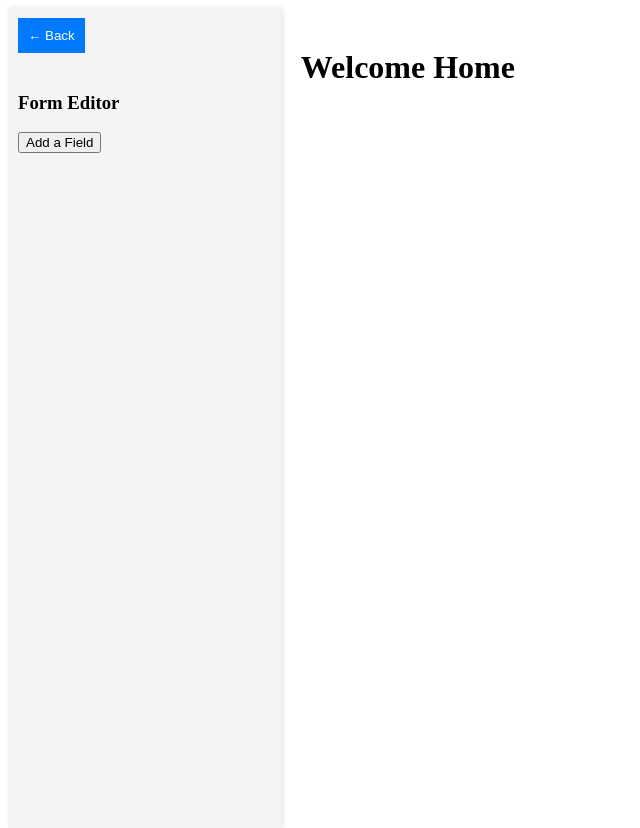
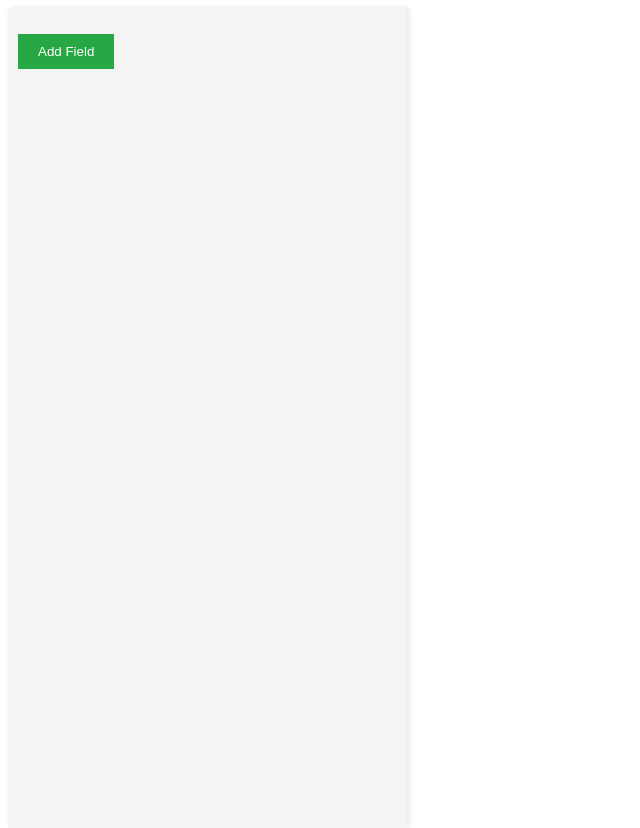
Before and after one commit to Bhanuka-Fernando/form_editor_screen, a React (Create React App) app in the folder frontend/: page / in a window 1280 px wide. Shown: the whole page, without its empty margins (0-640 px from the left). Built offline with nearby package versions, Linux system fonts and the light colour scheme.

Commit message:
adding form components completed

```diff
--- a/frontend/src/App.js
+++ b/frontend/src/App.js
@@ -1,28 +1,35 @@
 import './App.css';
-import { BrowserRouter as Router, Route, Routes } from 'react-router-dom';
+import React, { useState } from 'react';
+import Navbar from './components/navbar/Navbar';
 
-import Navbar from './components/navbar/Navbar';
-import Home from './components/home/Home';
-import Profile from './components/profile/Profile';
-import Settings from './components/settings/Settings';
 
 
 function App() {
+
+  const [fields, setFields] = useState([]);
+
+  // Function to add a new field
+  const addField = (field) => {
+    setFields([...fields, field]);
+  };
+
+  // Function to remove a field
+  const removeField = (index) => {
+    const updatedFields = fields.filter((_, i) => i !== index);
+    setFields(updatedFields);
+  };
+
+
   return (
-    <Router>
+
       <div className="left-container">
-        <Navbar />
+      <Navbar fields={fields} onAddField={addField} onRemoveField={removeField} />
 
         <div className="right-content">
-          <Routes>
-            <Route path="/" element={<Home/>}/>
-            <Route path="/profile" element={<Profile/>}/>
-            <Route path="/settings" element={<Settings/>}/>
 
-          </Routes>
         </div>
       </div>
-    </Router>
+
   );
 }
 
--- a/frontend/src/components/navbar/Navbar.css
+++ b/frontend/src/components/navbar/Navbar.css
@@ -1,80 +1,105 @@
 .navbar {
-    width: 20%; /* Remove quotes */
+    width: 30%; /* Remove quotes */
     background: #f4f4f4; /* Remove quotes */
     height: 100%;
     padding: 10px; /* Remove quotes */
     box-shadow: 2px 0px 5px rgba(0, 0, 0, 0.1); /* Use the correct camelCase for box-shadow */
 }
 
-.navLists {
-    list-style: none; /* Remove quotes */
-    padding: 0;
-    margin: 0;
-}
+.selected-fields {
+    margin-bottom: 1rem;
+  }
 
-.BackButton{
-    margin-bottom: 20px;
-    padding: 10px;
-    background-color: #007BFF;
+  .field-item {
+    background-color: #007bff;
+    color: white;
+    padding: 5px 10px;
+    margin: 5px 0;
+    display: flex;
+    justify-content: space-between;
+    align-items: center;
+    width: 200px;
+  }
+
+  .field-item span {
+    cursor: pointer;
+  }
+
+  .field-item button {
+    background-color: #dc3545;
     color: white;
     border: none;
+    padding: 5px;
     cursor: pointer;
-}
+  }
 
+  .btn-add-field {
+    padding: 10px 20px;
+    background-color: #28a745;
+    border: none;
+    color: white;
+    cursor: pointer;
+  }
 
+  .form-container {
+    background-color: #f8f9fa;
+    padding: 15px;
+    border-radius: 8px;
+    width: 300px;
+    margin-top: 20px;
+  }
 
+  .form-container form div {
+    margin-bottom: 10px;
+  }
 
+  .form-container form label {
+    display: block;
+    margin-bottom: 5px;
+  }
 
+  .form-container form input {
+    width: 100%;
+    padding: 8px;
+    margin-bottom: 10px;
+  }
 
+  .form-buttons {
+    display: flex;
+    justify-content: space-between;
+  }
 
-.navbar {
-    width: 20%;
-    background: #f4f4f4;
-    height: 100vh;
-    padding: 10px;
-    box-shadow: 2px 0px 5px rgba(0, 0, 0, 0.1);
-}
+  .form-buttons button {
+    padding: 8px 16px;
+    cursor: pointer;
+  }
 
-.navList {
-    list-style: none;
-    padding: 0;
-    margin: 20px 0 0;
-}
+  .popup {
+    position: fixed;
+    top: 50%;
+    left: 50%;
+    transform: translate(-50%, -50%);
+    background-color: white;
+    padding: 20px;
+    box-shadow: 0px 4px 6px rgba(0, 0, 0, 0.1);
+    z-index: 1000;
+  }
 
-.back-button {
-    margin-bottom: 20px;
-    padding: 10px;
-    background-color: #007BFF;
-    color: white;
-    border: none;
-    cursor: pointer;
-}
-
-
-/* Form */
-.homeForm {
+  .popup-content {
     display: flex;
     flex-direction: column;
-    margin-bottom: 20px;
-}
+    align-items: center;
+  }
 
-.formG {
-    margin-bottom: 15px;
-}
+  .popup-content button {
+    margin: 10px;
+    padding: 10px 20px;
+    cursor: pointer;
+  }
 
-.input {
-    padding: 10px;
-    font-size: 16px;
-    border-radius: 4px;
-    border: 1px solid #ccc;
-}
-
-
-.fromSubmit {
-    padding: 10px;
-    background-color: #007BFF;
+  .btn-close {
+    background-color: #dc3545;
     color: white;
-    border: none;
-    border-radius: 4px;
+    padding: 8px 16px;
     cursor: pointer;
-}
+  }
--- a/frontend/src/components/navbar/Navbar.js
+++ b/frontend/src/components/navbar/Navbar.js
@@ -1,105 +1,87 @@
 import React, { useState } from "react";
-import { useNavigate } from "react-router-dom";
-import './Navbar.css';
+import './Navbar.css'
 
-const Navbar = () => {
-    const [fields, setFields] = useState([]);
-    const [formData, setFormData] = useState({ title: '', description: '', email: '' });
-    const navigate = useNavigate();
+const Navbar = ({ fields, onAddField, onRemoveField }) => {
+  const [showPopup, setShowPopup] = useState(false);
+  const [editingField, setEditingField] = useState(null);
+  const togglePopup = () => {
+    setShowPopup(!showPopup);
+  };
 
-    const addField = (fieldName) => {
-        if (!fields.includes(fieldName)) {
-            setFields([...fields, fieldName]);
+
+  const handleFieldClick = (field) => {
+    if (field === "Welcome Screen") {
+      setEditingField(field);
     }
   };
 
-    const removeField = (fieldName) => {
-        setFields(fields.filter(field => field !== fieldName));
+  const handleSave = () => {
+    setEditingField(null);
   };
 
-    const handleChange = (e) => {
-        const { name, value } = e.target;
-        setFormData({
-            ...formData,
-            [name]: value,
-        });
-    };
-
-    const handleSubmit = (e) => {
-        e.preventDefault();
-        alert(`Title: ${formData.title}, Description: ${formData.description}, Email: ${formData.email}`);
-        setFormData({ title: '', description: '', email: '' });
+  const handleDiscard = () => {
+    setEditingField(null);
   };
 
   return (
-        <div className="navbar">
-            <button className="BackButton" onClick={() => navigate(-1)}>
-                &larr; Back
-            </button>
-            <h3>Form Editor</h3>
+    <nav className="navbar">
+    {editingField === null && (
+         <div className="selected-fields">
+         {fields.map((field, index) => (
+           <div key={index} className="field-item">
+             <span onClick={() => handleFieldClick(field)}>{field}</span>
+             <button onClick={() => onRemoveField(index)}>Remove</button>
+           </div>
+         ))}
+       </div>
+    )}
 
-            {/* Add Field Button */}
-            <button className="AddFieldButton" onClick={() => addField("Enter Your Mail")}>
-                Add a Field
+
+
+      {editingField === "Welcome Screen" && (
+        <div className="form-container">
+          <h3>Welcome Screen Settings</h3>
+          <form>
+            <div>
+              <label htmlFor="title">Enter Your Title:</label>
+              <input type="text" id="title" name="title" />
+            </div>
+            <div>
+              <label htmlFor="description">Enter Your Description:</label>
+              <input type="text" id="description" name="description" />
+            </div>
+            <div>
+              <label htmlFor="image">Enter Your Image URL:</label>
+              <input type="text" id="image" name="image" />
+            </div>
+            <div className="form-buttons">
+              <button type="button" onClick={handleSave}>Save</button>
+              <button type="button" onClick={handleDiscard}>Discard</button>
+            </div>
+          </form>
+        </div>
+      )}
+
+
+      { editingField === null &&(
+        <button className="btn-add-field" onClick={togglePopup}>
+        Add Field
         </button>
 
-            <ul className="navLists">
-                {fields.map((field, index) => (
-                    <li key={index}>
-                        {field}
-                        <button onClick={() => removeField(field)}>Remove</button>
-                    </li>
-                ))}
-            </ul>
+      )}
 
-            {/* Only show the form when fields have been added */}
-            {fields.length > 0 && (
-                <form onSubmit={handleSubmit}>
-                    {fields.includes("Welcome Screen") && (
-                        <div className="formG">
-                            <label htmlFor="title">Title: </label>
-                            <input
-                                type="text"
-                                id="title"
-                                name="title"
-                                value={formData.title}
-                                onChange={handleChange}
-                            />
+      {showPopup && editingField == null && (
+        <div className="popup">
+          <div className="popup-content">
+            <h3>Select a field to add:</h3>
+            <button onClick={() => { onAddField("Welcome Screen"); togglePopup(); }}>Welcome Screen</button>
+            <button onClick={() => { onAddField("Enter Your Email"); togglePopup(); }}>Enter Your Email</button>
+            <button onClick={() => { onAddField("Enter Your Name"); togglePopup(); }}>Enter Your Name</button>
+            <button className="btn-close" onClick={togglePopup}>Close</button>
+          </div>
         </div>
       )}
-                    {fields.includes("Profile") && (
-                        <div className="formG">
-                            <label htmlFor="description">Description: </label>
-                            <input
-                                type="text"
-                                id="description"
-                                name="description"
-                                value={formData.description}
-                                onChange={handleChange}
-                            />
-                        </div>
-                    )}
-                    {fields.includes("Enter Your Mail") && (
-                        <div className="formG">
-                            <label htmlFor="email">Email: </label>
-                            <input
-                                type="email"
-                                id="email"
-                                name="email"
-                                value={formData.email}
-                                onChange={handleChange}
-                            />
-                        </div>
-                    )}
-                    <button type="submit" className="fromSubmit">Submit</button>
-                    {/* Buttons for adding different fields */}
-<button onClick={() => addField("Welcome Screen")}>Add Welcome Screen</button>
-<button onClick={() => addField("Profile")}>Add Profile</button>
-<button onClick={() => addField("Enter Your Mail")}>Add Enter Your Mail</button>
-
-                </form>
-            )}
-        </div>
+    </nav>
   );
 };
 
```
Lines whose indentation alone changed are shown as unchanged.
